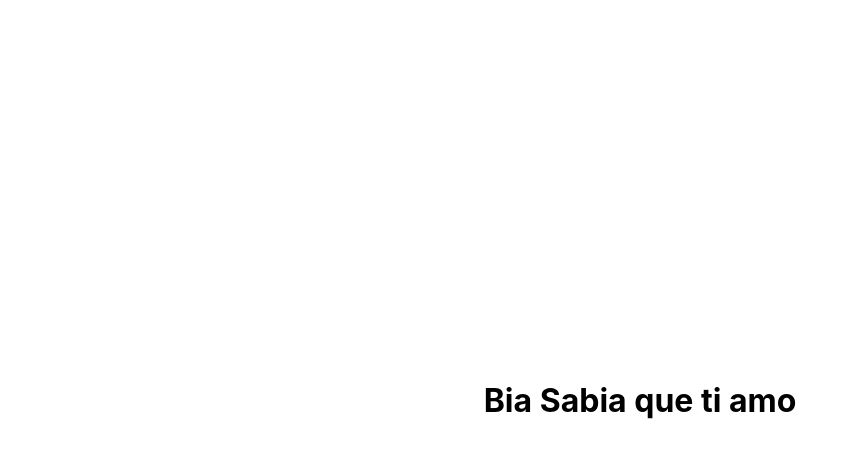
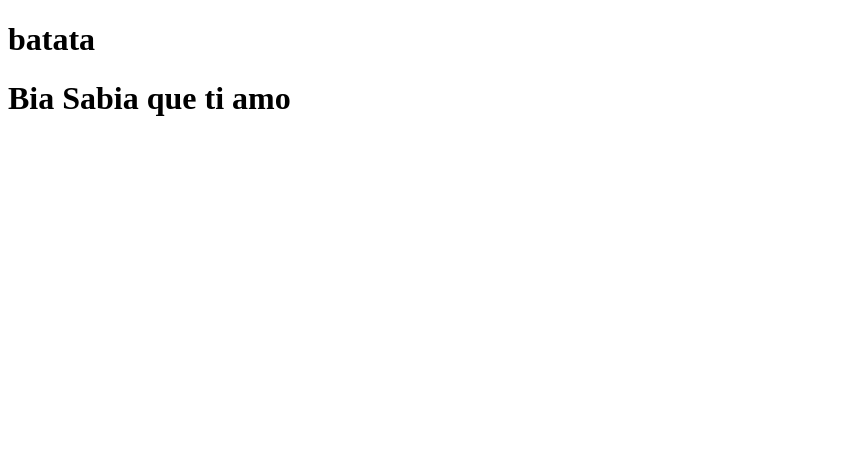
Before and after one commit to moraes3000/reactjs-blog_da_Bia, a Next.js app: page / in a window 1280 px wide. Shown: the top 458 px of the page, without its empty margins (0-851 px from the left). Built offline with nearby package versions, Linux system fonts and the light colour scheme.

Commit message:
movendo arquivos para src e add typescript

```diff
--- a/package.json
+++ b/package.json
@@ -8,8 +8,11 @@
     "start": "next start"
   },
   "dependencies": {
+    "@types/node": "^15.0.2",
+    "@types/react": "^17.0.5",
     "next": "10.x",
     "react": "17.x",
-    "react-dom": "17.x"
+    "react-dom": "17.x",
+    "typescript": "^4.2.4"
   }
 }
--- /dev/null
+++ b/src/components/Header/index.tsx
@@ -0,0 +1,6 @@
+
+export default function Header() {
+    return (
+        <h1>batata</h1>
+    )
+}
--- a/pages/_app.js
+++ b/src/pages/_app.tsx
@@ -1,4 +1,4 @@
-import '../styles/globals.css'
+
 
 function MyApp({ Component, pageProps }) {
   return <Component {...pageProps} />
--- a/pages/index.js
+++ b/src/pages/index.tsx
@@ -1,15 +1,16 @@
 import Head from 'next/head'
-import styles from '../styles/Home.module.css'
+import Header from '../components/header'
 
 export default function Home() {
   return (
-    <div className={styles.container}>
+    <div className=''>
       <Head>
         <title>Create Next App</title>
         <link rel="icon" href="/favicon.ico" />
       </Head>
 
-      <main className={styles.main}>
+      <main className=''>
+        <Header />
 
         <h1>Bia Sabia que ti amo </h1>
       </main>
```
Also changed, not shown: src/pages/api/hello.js (renamed from pages/api/hello.js), 1 other file (tests, documents, lock files or other folders).
